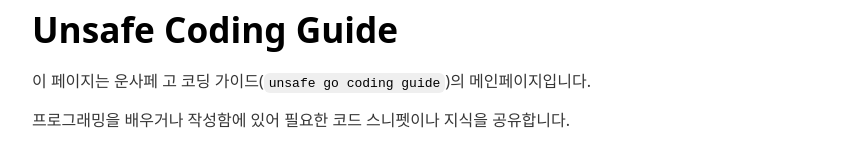
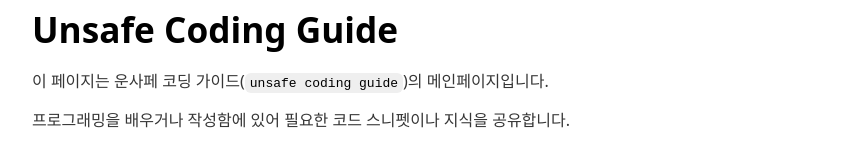
Before and after one commit to unsafe-risk/unsafe-coding-guide, a plain HTML site: page public/index.html in a window 1280 px wide. Shown: the part 199-359 px from the top of the page, without its empty margins (208-1065 px from the left). Drawn offline with Linux system fonts and the light colour scheme.

Commit message:
update index page

```diff
--- a/public/index.html
+++ b/public/index.html
@@ -10,6 +10,6 @@
 <a href="#unsafe-coding-guide">Unsafe Coding Guide</a></li>
 </ul>
 <h1 id="unsafe-coding-guide">Unsafe Coding Guide</h1>
-<p>이 페이지는 운사페 고 코딩 가이드(<code>unsafe go coding guide</code>)의 메인페이지입니다.</p>
+<p>이 페이지는 운사페 코딩 가이드(<code>unsafe coding guide</code>)의 메인페이지입니다.</p>
 <p>프로그래밍을 배우거나 작성함에 있어 필요한 코드 스니펫이나 지식을 공유합니다.</p>
 </body></html>
```
Also changed, not shown: 1 other file.
